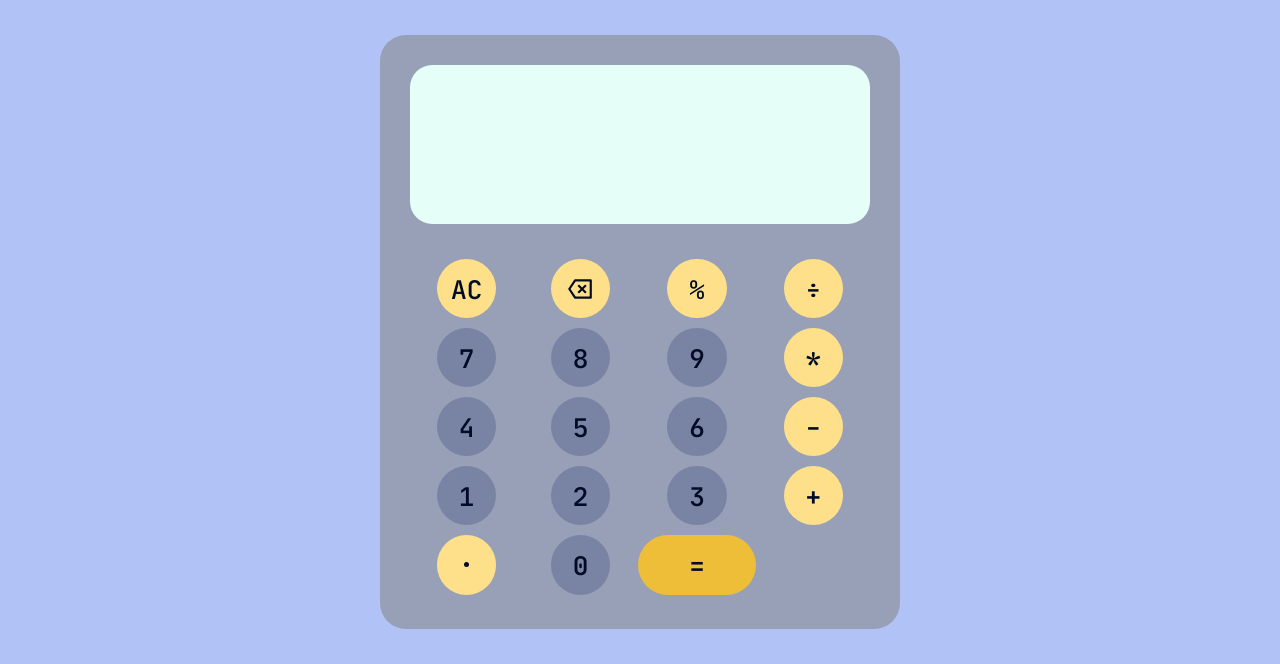
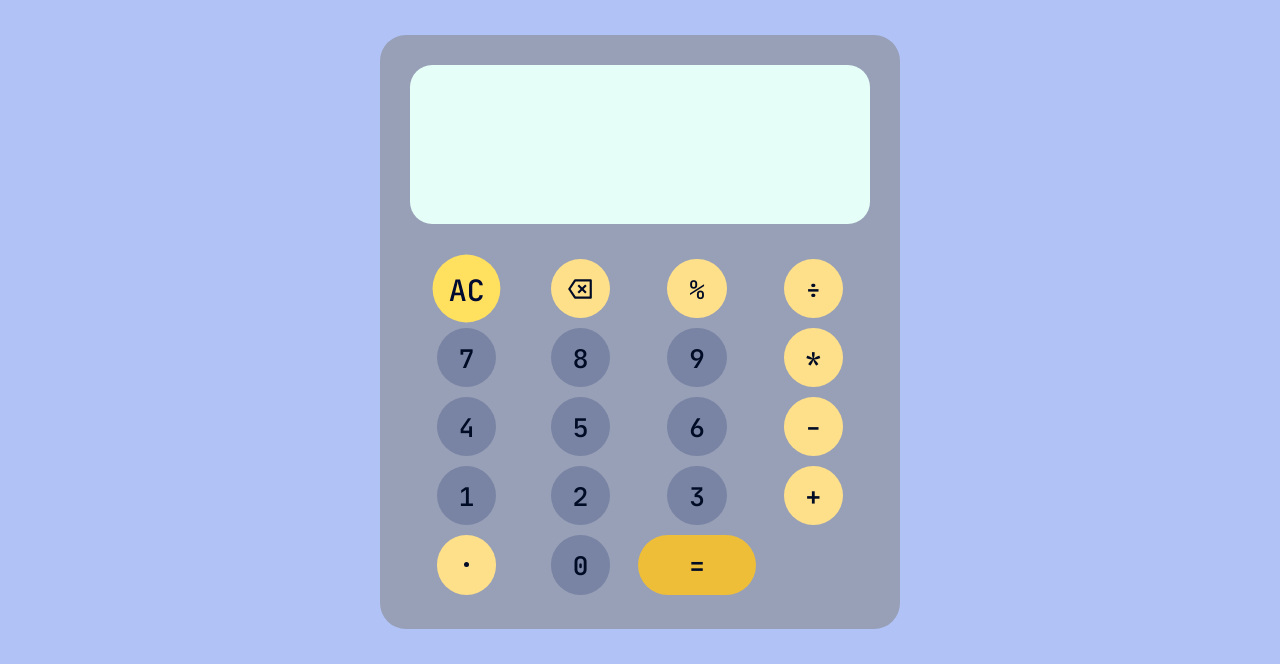
Before and after one commit to MoraMartin99/Calculator, a plain HTML site: page index.html in a window 1280 px wide. In both pictures the pointer is over the button "AC". Shown: the part 76-740 px from the top of the page. Drawn offline with Linux system fonts and the light colour scheme.

Commit message:
Actualizar estilos de los botones

```diff
--- a/style.css
+++ b/style.css
@@ -150,6 +150,7 @@ main {
 }
 
 .btn {
+    position: relative;
     color: var(--azulExtraOscuro);
     background-color: var(--violetaOscuro);
     font-size: var(--fontSizebtn);
@@ -161,6 +162,7 @@ main {
     justify-content: center;
     align-items: center;
     border: none;
+    transition: all 0.3s;
 }
 
 .btn.special {
@@ -187,6 +189,11 @@ main {
     border-radius: var(--diameterbtn);
 }
 
+.btn:hover {
+    transform: scale(1.15);
+    filter: saturate(150%);
+    cursor: pointer;
+}
 /* --------------------------------------------------------------------------------------------------- */
 
 /* footer */
```
